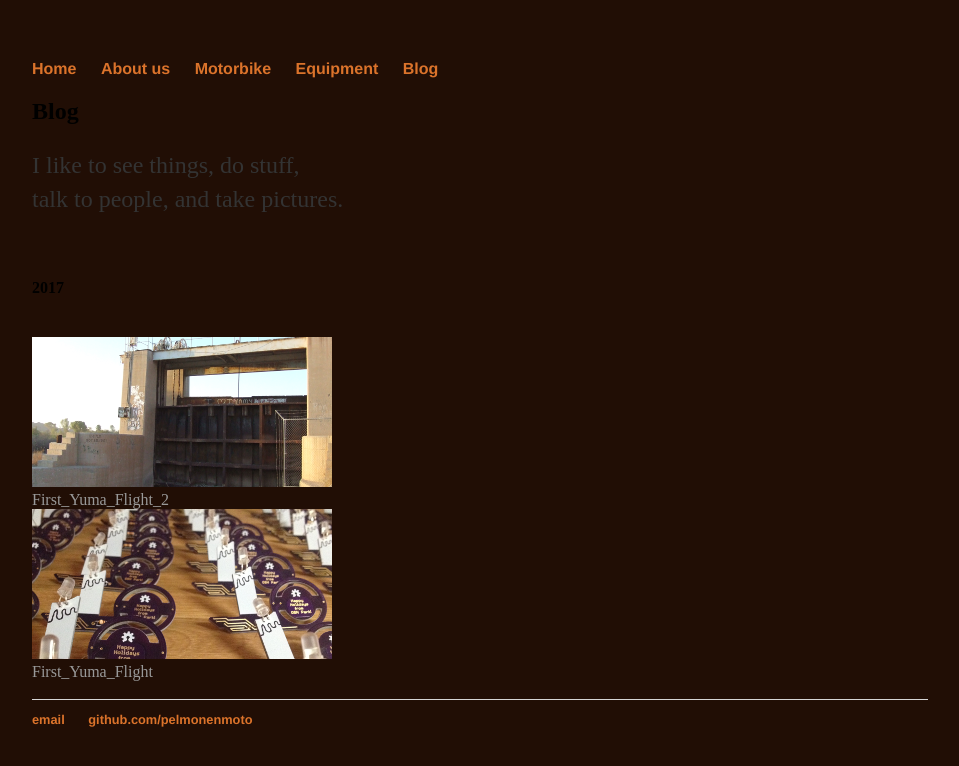
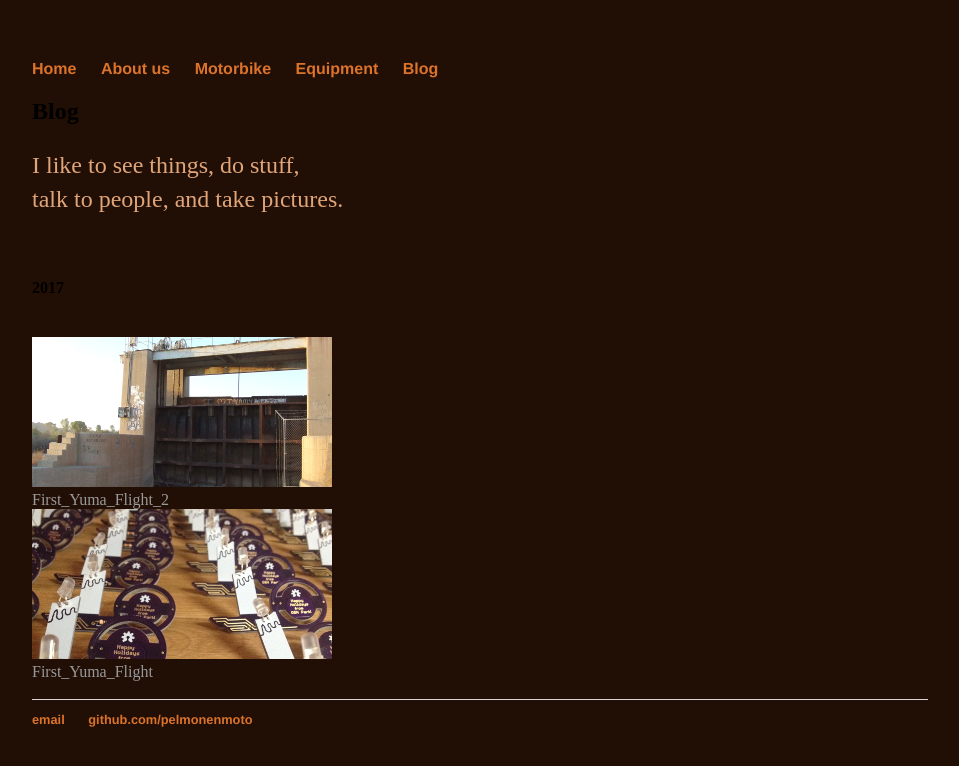
Before and after one commit to PepGonella/pelmonenmoto.github.io, a Jekyll site: the page built from etapes.md, in a window 1280 px wide. Shown: the top 766 px of the page, without its empty margins (160-1119 px from the left). Built offline with Jekyll 4.4.1, drawn with Linux system fonts in a browser that asks for light colours.

Commit message:
change color paragraf

```diff
--- a/css/main.css
+++ b/css/main.css
@@ -26,7 +26,7 @@ h1 {
 p {
     font-size: 1.5em;
     line-height: 1.4em;
-    color: #333;
+    color: rgb(224 165 121);
 }
 footer {
     border-top: 1px solid #d5d5d5;
```
